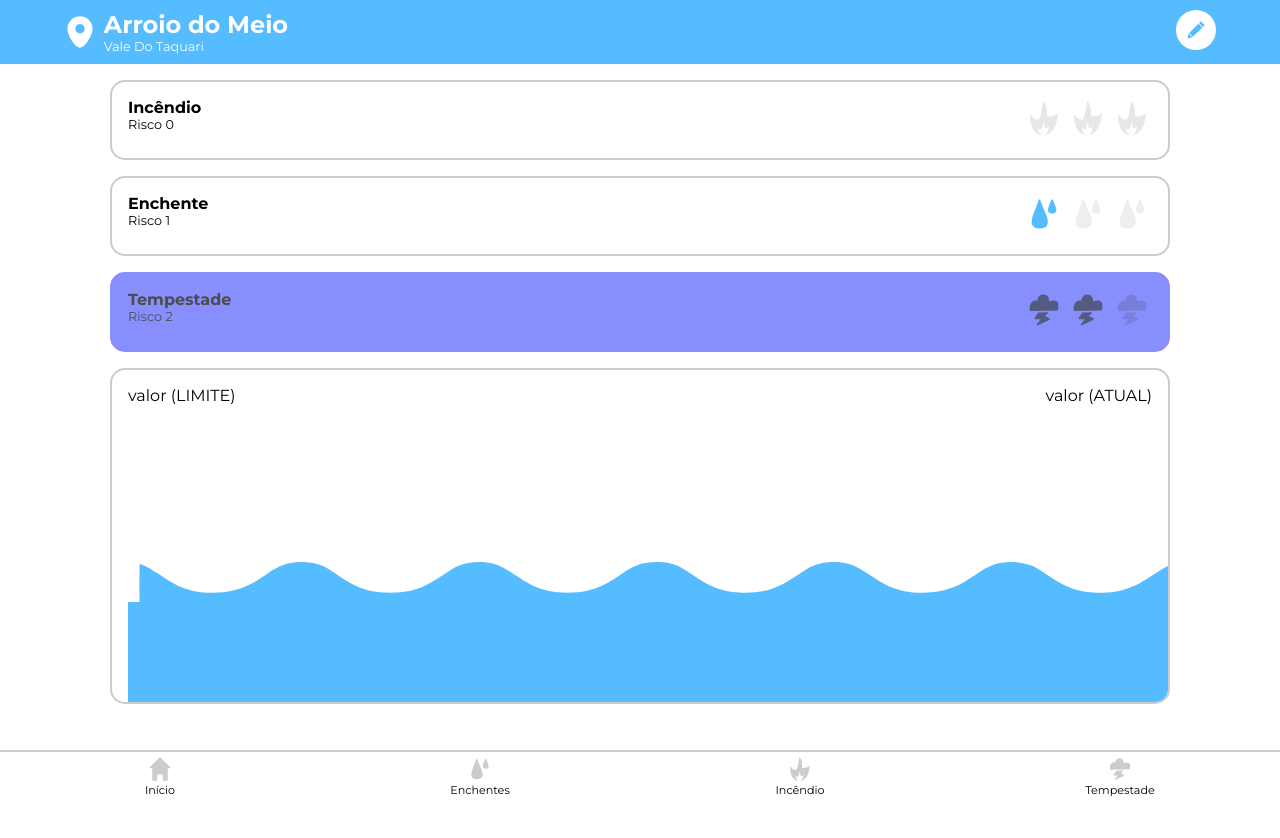
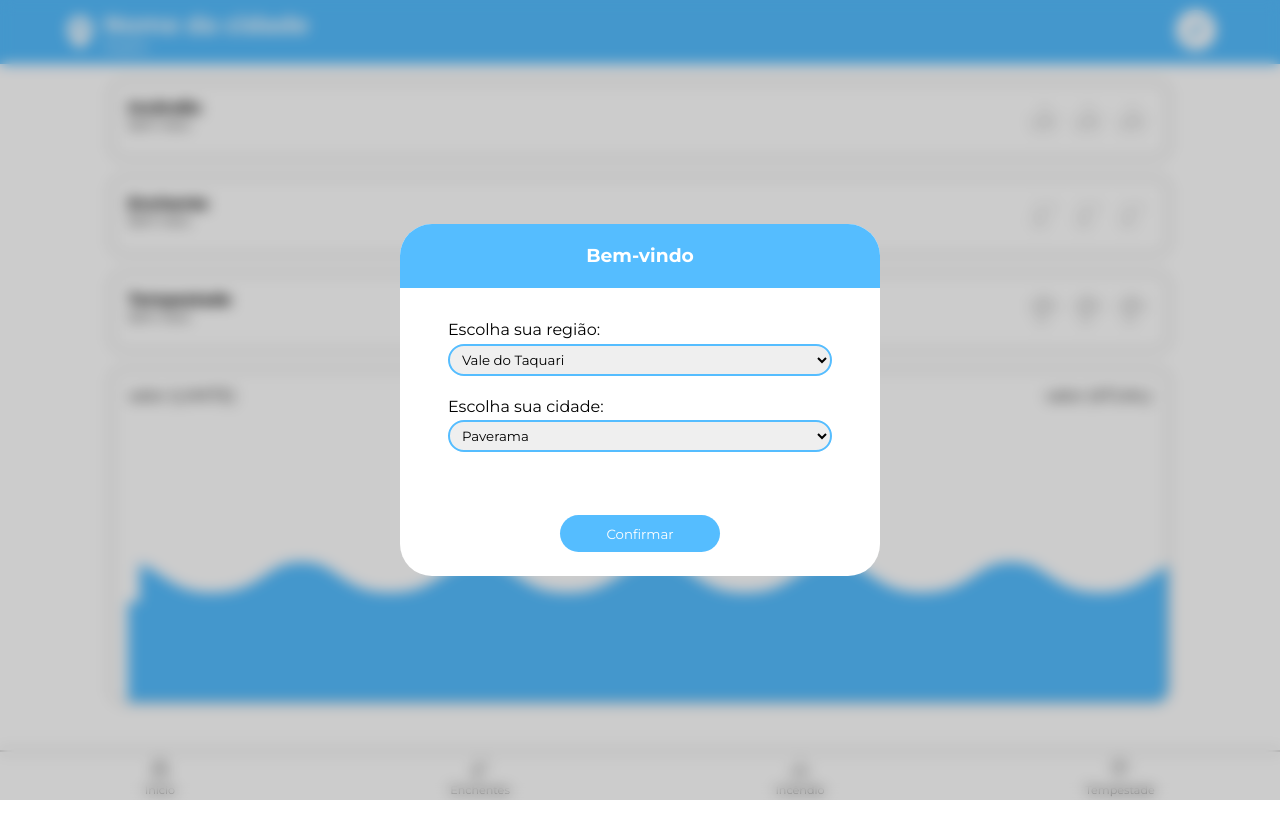
Before and after one commit to JPeMANY/desastresClimaticos, a plain HTML site: page index.html in a window 1280 px wide. Drawn offline with Linux system fonts and the light colour scheme.

Commit message:
Login adicionado

```diff
--- a/estilos/login.css
+++ b/estilos/login.css
@@ -1,3 +1,81 @@
+.impedirRolagem {
+    overflow: hidden;
+}
+
 .login {
+    display: flex;
+    justify-content: center;
+    align-items: center;
+    position: fixed;
+    top: 0;
+    left: 0;
+    height: 100vh;
+    width: 100vw;
+    background-color: rgba(0, 0, 0, 0.2);
+    opacity: 1;
+    -webkit-backdrop-filter: blur(7px);
+    backdrop-filter: blur(7px);
+    z-index: 1;
+    transition: 2s opacity ease-in-out;
+}
+
+.oculto {
+    opacity: 0;
+}
+
+.none {
     display: none;
 }
+
+    .mensagem {
+        height: 22rem;
+        width: 30rem;
+        border: none;
+        border-radius: 2rem;
+        background-color: white;
+        display: flex;
+        flex-direction: column;
+        align-items: center;
+        overflow: hidden;
+    }
+
+        .login h3 {
+            margin: 0 0 2rem 0;
+            line-height: 4rem;
+            background-color: var(--azul);
+            width: 100%;
+            text-align: center;
+            color: white;
+        }
+
+        .login .form {
+            display: flex;
+            flex-direction: column;
+            align-items: center;
+            width: 80%;
+            gap: 0.3rem;
+        }
+
+        .login label {
+            width: 100%;
+            text-align: left;
+        }
+
+        .login select {
+            width: 100%;
+            height: 2rem;
+            border: 2px solid var(--azul);
+            border-radius: 1rem;
+            padding: 0 0.5rem;
+            margin-bottom: 1rem;
+        }
+
+        .login button {
+            width: 10rem;
+            height: 2.3rem;
+            background-color: var(--azul);
+            border: none;
+            border-radius: 1.2rem;
+            color: white;
+            margin: auto 0 1.5rem 0;
+        }
--- a/index.html
+++ b/index.html
@@ -18,7 +18,7 @@
                 <h1>Nome da cidade</h1>
                 <span>Região</span>
             </div>
-            <div class="editarRegiao">
+            <div id="btnEditar" class="editarRegiao">
                 <img src="assets/lapisBranco.svg" alt="lapis">
             </div>
         </div>
@@ -100,27 +100,35 @@
 
 
 
-    <div class="login">
-        <div class="container">
+    <div class="login oculto none">
+        <div class="mensagem">
+            <h3>Bem-vindo</h3>
+
+            <div class="form">
                 <label for="regiao">Escolha sua região:</label>
                 <select id="regiao">
                     <option value="1">Vale do Taquari</option>
                     <option value="2">Outra região</option>
                 </select>
 
-            <label for="cidade">Escolha sua cidade</a>
+                <label for="cidade">Escolha sua cidade:</label>
                 <select id="cidade">
-                <option value="sim">Paverama</option>
-                <option value="nao">Teutônia</option>
-                <option value="">Estrela</option>
-                <option value="">Lajeado</option>
+                    <option value="paverama">Paverama</option>
+                    <option value="teutonia">Teutônia</option>
+                    <option value="estrela">Estrela</option>
+                    <option value="lajeado">Lajeado</option>
                 </select>
+            </div>
+
+            <button id="btnLogin">Confirmar</button>
         </div>
     </div>
 
     <script src="scripts/inicio.js"></script>
+
+    <script src="scripts/cidadeAtual.js"></script>
+
     <script src="scripts/login.js"></script>
 
-    <script src="scripts/cidadeAtual.js"></script>
 </body>
 </html>
--- a/scripts/cidadeAtual.js
+++ b/scripts/cidadeAtual.js
@@ -1,11 +1,8 @@
-const regiao = 'Vale Do Taquari';
-const cidade = 'Arroio do Meio';
+//const regiao = 'Vale Do Taquari';
+//const cidade = 'Arroio do Meio';
 
 const titulo = document.querySelector('header .titulo h1');
 const subtitulo = document.querySelector('header .titulo span');
-
-titulo.textContent = cidade;
-subtitulo.textContent = regiao;
 
 const cartaoRio = document.getElementById('cartaoRio')
 const cartaoIncendio = document.getElementById('cartaoIncendio');
@@ -15,6 +12,10 @@ const cartaoTempestade = document.getElementById('cartaoTempestade');
 const txtIncendio = cartaoIncendio.querySelector('p');
 const txtEnchente = cartaoEnchente.querySelector('p');
 const txtTempestade = cartaoTempestade.querySelector('p');
+
+function atualizarInicio() {
+    titulo.textContent = cidade;
+    subtitulo.textContent = regiao;
 
     const jsonUrl = `dados/${regiao.replace(/\s+/g, '')}/${cidade.replace(/\s+/g, '')}.json?` + new Date().getTime();
 
@@ -45,3 +46,5 @@ fetch(jsonUrl)
 
         })
         .catch(error => console.error('Erro ao carregar o arquivo JSON:', error));
+
+}
--- a/scripts/login.js
+++ b/scripts/login.js
@@ -0,0 +1,55 @@
+const btnLogin = document.getElementById('btnLogin');
+const btnEditar = document.getElementById('btnEditar');
+
+const login = document.querySelector('.login');
+
+const regiaoSelect = document.getElementById('regiao');
+const cidadeSelect = document.getElementById('cidade');
+
+let regiao = localStorage.getItem('Região')
+let cidade = localStorage.getItem('Cidade');
+
+if (cidade === null) {
+    mostrarMensagem();
+} else {
+    atualizarInicio();
+}
+
+
+function mostrarMensagem() {
+    login.classList.remove('oculto');
+    setTimeout(()=>{
+        login.classList.remove('none')
+    }, 3000)
+}
+
+function ocultarMensagem() {
+    login.classList.add('oculto');
+    setTimeout(()=>{
+        login.classList.add('none')
+    }, 3000)
+}
+
+btnEditar.addEventListener('click', ()=> {
+    mostrarMensagem();
+})
+
+btnLogin.addEventListener('click', ()=> {
+    ocultarMensagem();
+
+    const regiaoValor = regiaoSelect.options[regiaoSelect.selectedIndex].text;
+    const cidadeValor = cidadeSelect.options[cidadeSelect.selectedIndex].text;
+
+    localStorage.setItem('Região', regiaoValor);
+    localStorage.setItem('Cidade', cidadeValor);
+
+    regiao = regiaoValor;
+    cidade = cidadeValor;
+    atualizarInicio();
+})
+
+
+
+/* localStorage.setItem('Nome', nomeUsuario);
+            // Cookie armazenado em variável
+            nomeCookie = localStorage.getItem('Nome'); */
```
Lines whose indentation alone changed are shown as unchanged.
